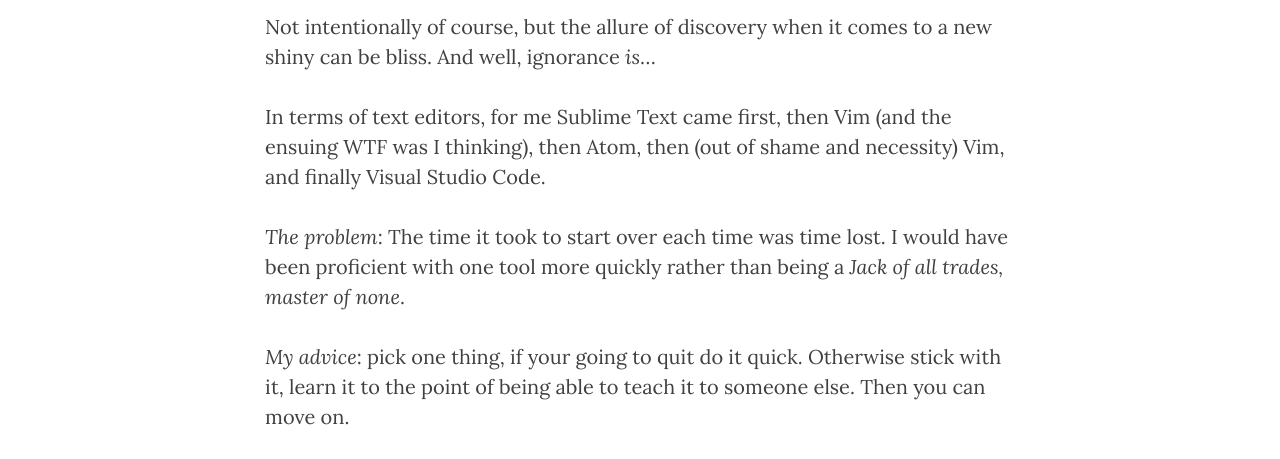
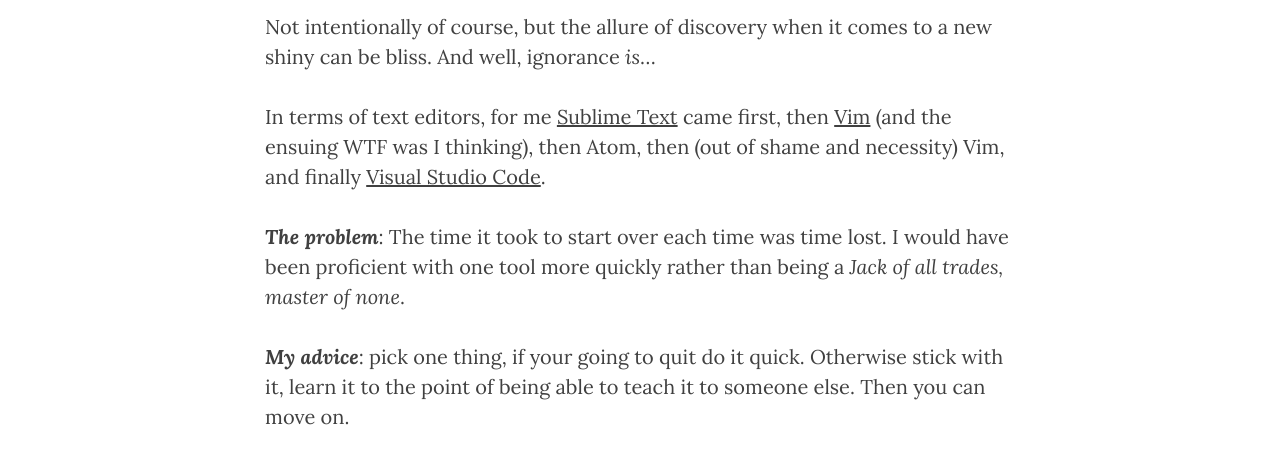
Before and after one commit to stanclarke-jr/stanclarke-jr.github.io, a Jekyll site: the page built from _posts/2017-03-12-text-editors.md, in a window 1280 px wide. Shown: the part 571-1030 px from the top of the page. Built offline with Jekyll 4.4.1, drawn with Linux system fonts in a browser that asks for light colours; nearby versions of some CDN libraries; our own code applies the rules of GitHub Pages for plain Markdown files; part of the change alters nothing that is shown.

Commit message:
hyperlinks and minor style tweaks

```diff
--- a/_posts/2017-03-12-text-editors.md
+++ b/_posts/2017-03-12-text-editors.md
@@ -11,10 +11,10 @@ The distraction of tooling for a newbie can be a never ending rabbit hole into t
 
 Not intentionally of course, but the allure of discovery when it comes to a new shiny can be bliss. And well, ignorance *is*...
 
-In terms of text editors, for me Sublime Text came first, then Vim (and the ensuing WTF was I thinking), then Atom, then (out of shame and necessity) Vim, and finally Visual Studio Code.
+In terms of text editors, for me <a href='https://www.sublimetext.com' target='_blank'>Sublime Text</a> came first, then <a href='http://www.vim.org' target='_blank'>Vim</a> (and the ensuing WTF was I thinking), then Atom, then (out of shame and necessity) Vim, and finally <a href='https://code.visualstudio.com' target='_blank'>Visual Studio Code</a>.
 
-*The problem*: The time it took to start over each time  was time lost. I would have been proficient with one tool more quickly rather than being a *Jack of all trades, master of none*.
+***The problem***: The time it took to start over each time  was time lost. I would have been proficient with one tool more quickly rather than being a *Jack of all trades, master of none*.
 
-*My advice*: pick one thing, if your going to quit do it quick. Otherwise stick with it, learn it to the point of being able to teach it to someone else. Then you can move on.
+***My advice***: pick one thing, if your going to quit do it quick. Otherwise stick with it, learn it to the point of being able to teach it to someone else. Then you can move on.
 
 Returning to that particular tool will be like riding a bike.
```
